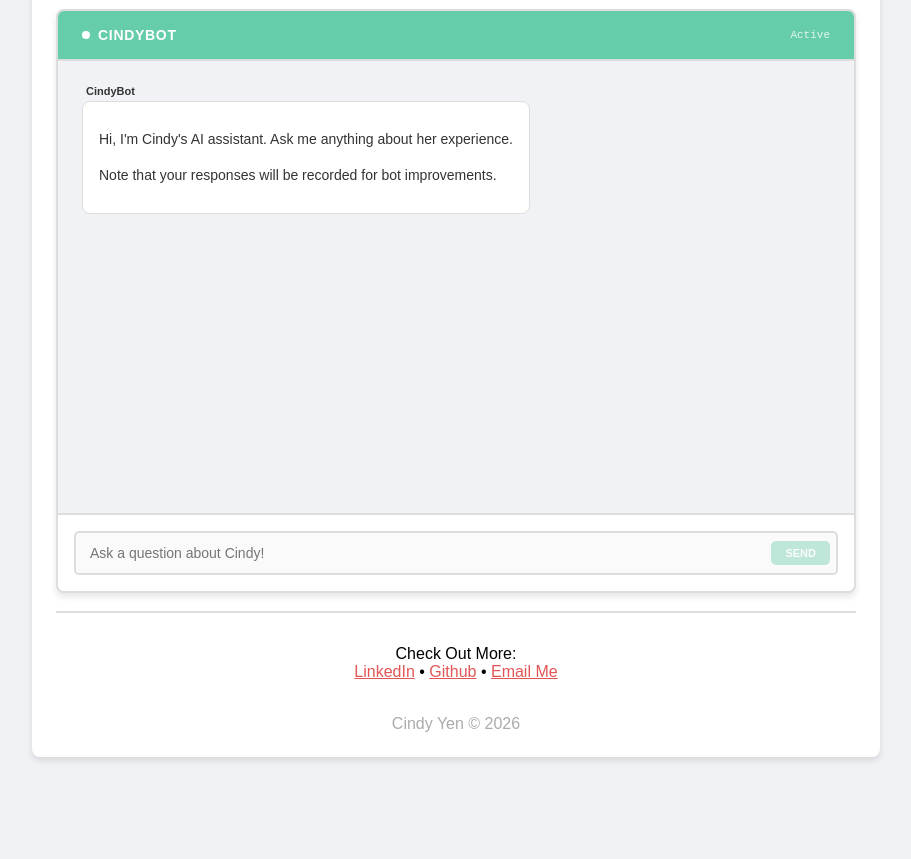
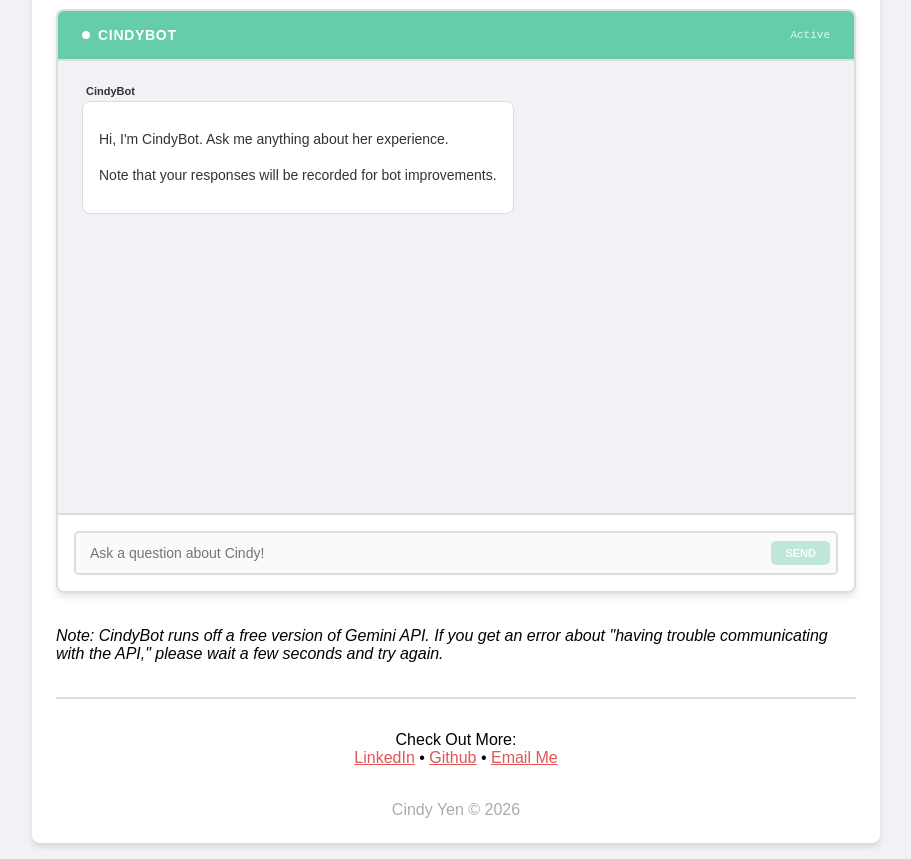
Before and after one commit to cindymeliyen/cindyyen.github.io, a Next.js app: page /cindybot in a window 1280 px wide. Shown: the part 340-1199 px from the top of the page, without its empty margins (184-1095 px from the left). Before the commit the page ends 1113 px from the top, so only its background shows below. Built offline with nearby package versions, Linux system fonts and the light colour scheme.

Commit message:
add note for gemini api error

```diff
--- a/components/ChatSection.js
+++ b/components/ChatSection.js
@@ -3,7 +3,7 @@ import ReactMarkdown from 'react-markdown';
 
 export default function ChatSection() {
     const [messages, setMessages] = useState([
-        { role: 'model', parts: [{ text: "Hi, I'm Cindy's AI assistant. Ask me anything about her experience. \n\n Note that your responses will be recorded for bot improvements." }] }
+        { role: 'model', parts: [{ text: "Hi, I'm CindyBot. Ask me anything about her experience. \n\n Note that your responses will be recorded for bot improvements." }] }
     ]);
     const [input, setInput] = useState('');
     const [isLoading, setIsLoading] = useState(false);
--- a/pages/cindybot/index.js
+++ b/pages/cindybot/index.js
@@ -37,6 +37,9 @@ export default function CindyBot() {
           <ChatSection />
         </section>
       </main>
+      <br></br>
+
+      <p><i>Note: CindyBot runs off a free version of Gemini API. If you get an error about "having trouble communicating with the API," please wait a few seconds and try again.</i></p>
               <br></br>
     </>
   );
```
